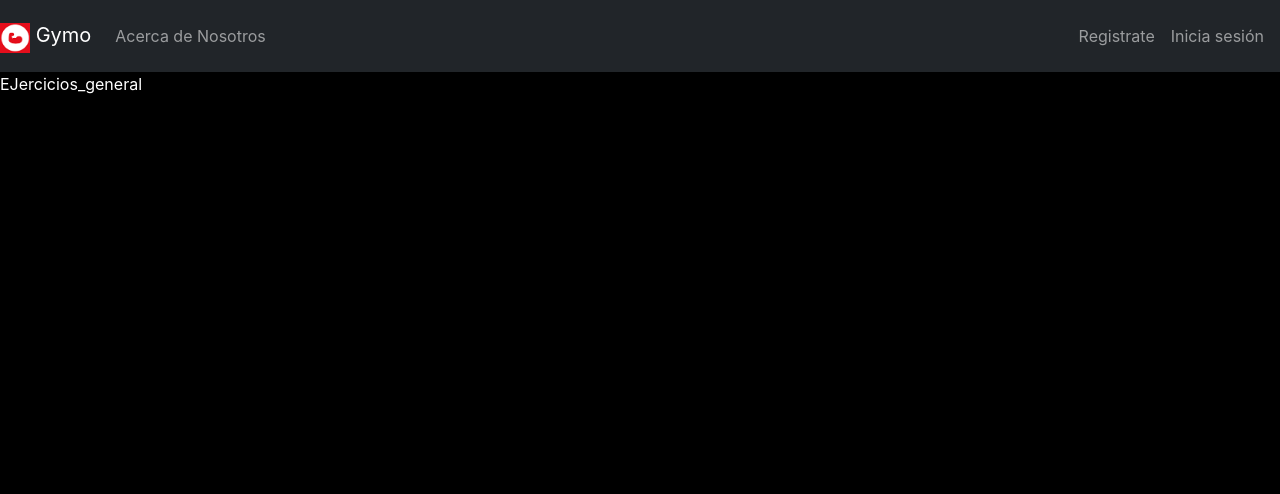
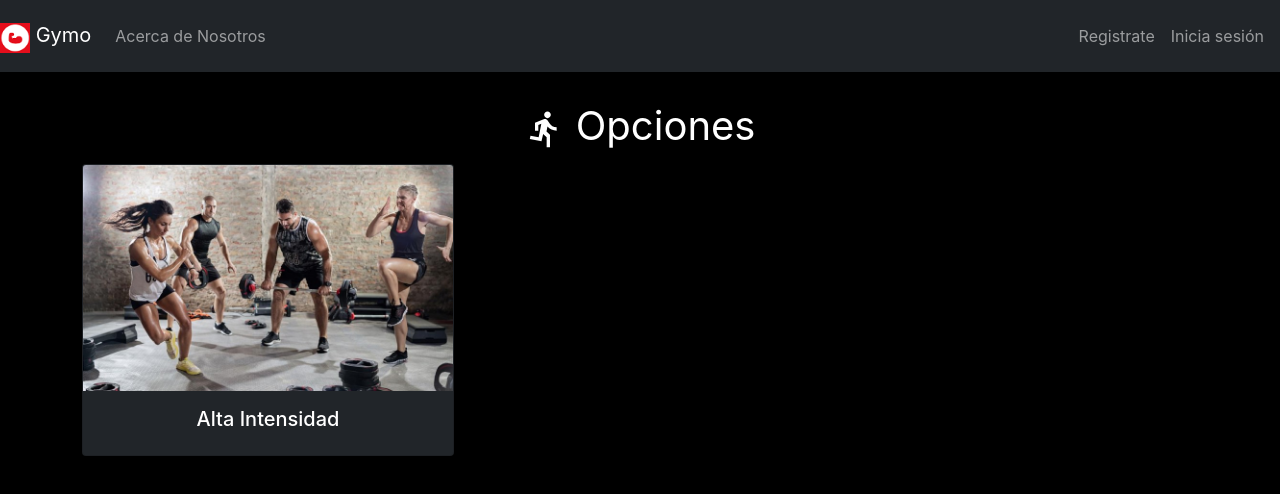
Before and after one commit to Chsebas98/Gymo_new, a React (Create React App) app in the folder client/: page /exercises in a window 1280 px wide. Shown: the top 494 px of the page. Built offline with nearby package versions, Linux system fonts and the light colour scheme; no server answers.

Commit message:
Inicio de vista de categorías sin funcionalidad just a template

```diff
--- a/client/src/App.jsx
+++ b/client/src/App.jsx
@@ -16,7 +16,7 @@ import Login from "./pages/Login";
 import { getUser } from "./api/user";
 import About from "./pages/About";
 import Opciones from "./pages/Opciones";
-import EJercicios_general from "./pages/Rutinas/EJercicios_general";
+import Ejercicios_general from "./pages/Rutinas/Ejercicios_general";
 import Recetas_general from "./pages/Recetas/Recetas_general";
 
 const App = () => {
@@ -43,7 +43,7 @@ const App = () => {
 					<Route exact path="/" component={Home} />
 					<Route exact path="/login" component={Login} />
 					<Route exact path="/options" component={Opciones} />
-					<Route exact path="/exercises" component={EJercicios_general} />
+					<Route exact path="/exercises" component={Ejercicios_general} />
 					<Route exact path="/recipes" component={Recetas_general} />
 				</UserContext.Provider>
 				<Route exact path="/signup" component={Signup} />
--- /dev/null
+++ b/client/src/Components/CardRutina.jsx
@@ -0,0 +1,22 @@
+import React from "react";
+
+const CardRutina = () => {
+	return (
+		<>
+			<section className=" mt-2 text-center">
+				<div className="card text-white bg-dark mb-3">
+					<img
+						src="Assets/images/alta_intensidad.jpg"
+						className="card-img-top img-fluid"
+						alt="Categoría"
+					/>
+					<div className="card-body">
+						<h5 className="card-title text-center">Alta Intensidad</h5>
+					</div>
+				</div>
+			</section>
+		</>
+	);
+};
+
+export default CardRutina;
--- a/client/src/Pages/Opciones.jsx
+++ b/client/src/Pages/Opciones.jsx
@@ -1,5 +1,6 @@
 import React from "react";
 import AltRouteIcon from "@mui/icons-material/AltRoute";
+import { Link } from "react-router-dom";
 
 const Opciones = () => {
 	return (
@@ -13,20 +14,24 @@ const Opciones = () => {
 			</div>
 			<div className="row mt-5">
 				<div className="col-md-6">
+					<Link to="#">
 						<img
 							src="Assets/images/cuerpo_completo.jpeg"
 							alt="Rutinas_principal"
 							className="img-fluid img-thumbnail rounded float-start mb-3"
 						/>
 						<h4 className="text-danger text-center">SALA DE EJERCICIOS</h4>
+					</Link>
 				</div>
 				<div className="col-md-6 ">
+					<Link to="#">
 						<img
 							src="Assets/images/recetas.png"
 							alt="Ensaldas_principal"
 							className="img-fluid img-thumbnail rounded float-end mb-3"
 						/>
 						<h4 className="text-danger text-center">RECETAS</h4>
+					</Link>
 				</div>
 			</div>
 		</div>
--- a/client/src/Pages/Rutinas/EJercicios_general.jsx
+++ b/client/src/Pages/Rutinas/EJercicios_general.jsx
@@ -1,7 +1,27 @@
 import React from "react";
+import RunIcon from "@mui/icons-material/DirectionsRun";
+import CardRutina from "../../components/CardRutina";
+import { Link } from "react-router-dom";
 
 const EJercicios_general = () => {
-	return <div>EJercicios_general</div>;
+	return (
+		<div className="container">
+			<div className="row">
+				<div className="col text-center mt-4 fs-1">
+					<span className="">
+						<RunIcon className="fs-1"></RunIcon> Opciones
+					</span>
+				</div>
+			</div>
+			<div className="row">
+				<Link to="#">
+					<div className="col-md-4">
+						<CardRutina />
+					</div>
+				</Link>
+			</div>
+		</div>
+	);
 };
 
 export default EJercicios_general;
```
Lines whose indentation alone changed are shown as unchanged.
